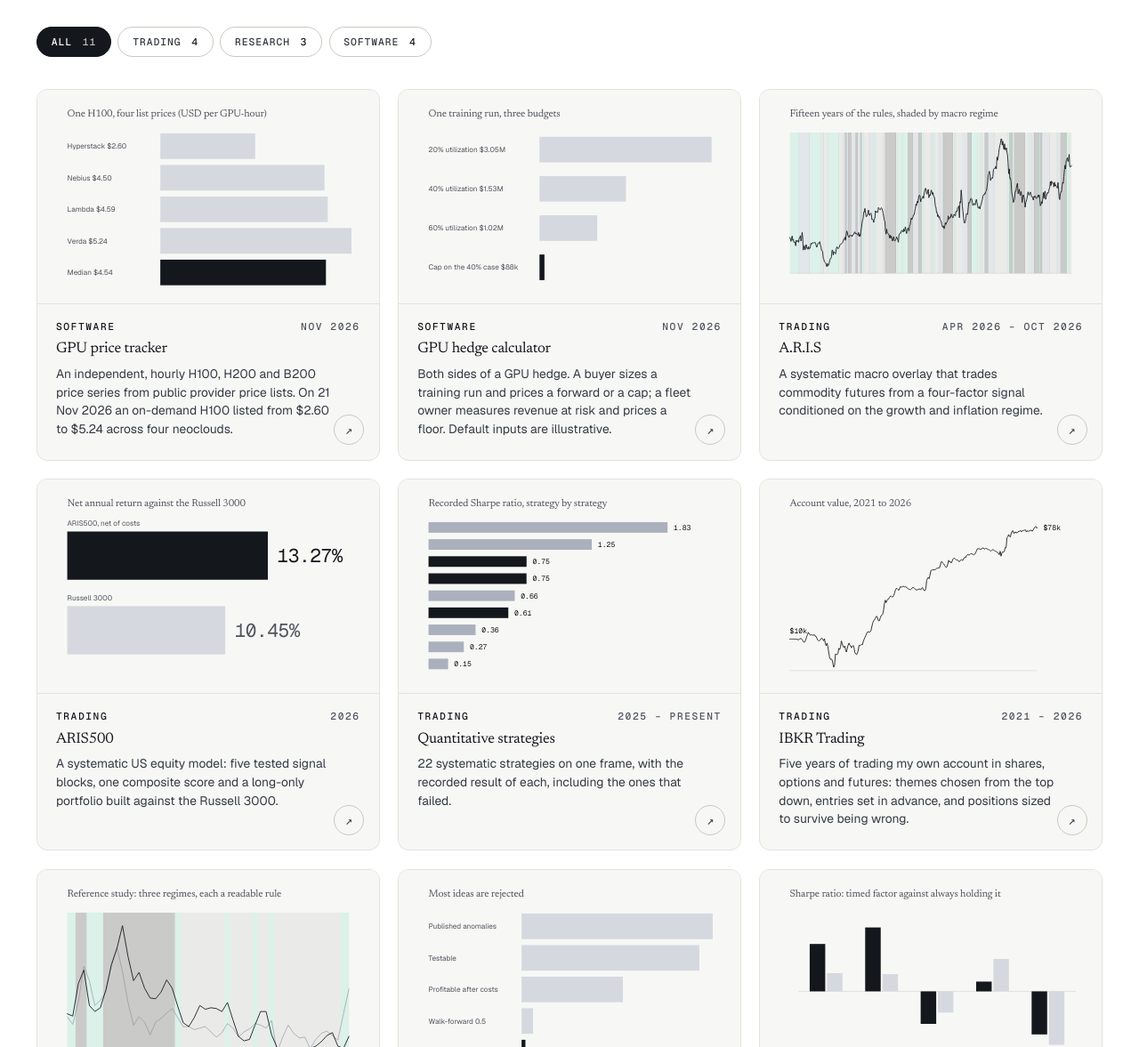
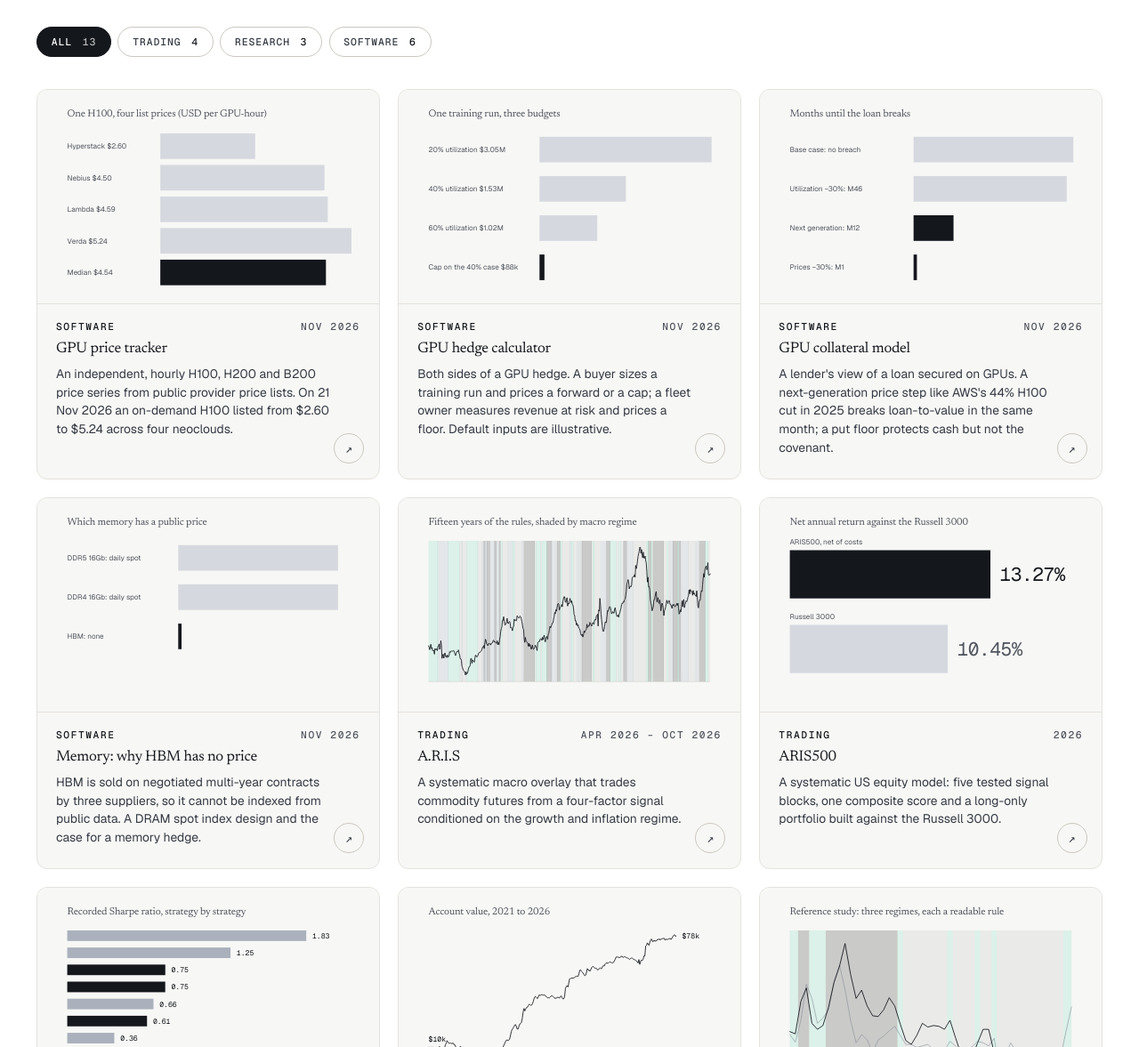
Before and after one commit to a-i-g-v-b-s-v/a-i-g-v-b-s-v.github.io, a plain HTML site: page work.html in a window 1280 px wide. Shown: the part 325-1502 px from the top of the page at 89% size. Drawn offline with nearby package versions, Linux system fonts and the light colour scheme.

Commit message:
Work: add the GPU collateral model and memory projects
Two more compute-market cards after the price tracker and hedge
calculator; the home page link now counts 13 projects.

Co-Authored-By: Claude Opus 5.5 <noreply@anthropic.com>

```diff
--- a/work.html
+++ b/work.html
@@ -30,7 +30,7 @@
   <p class="kicker rv">Index</p>
   <h1 class="rv">Work</h1>
   <p class="lede rv">Every project, with the build, the numbers and what does not work yet. Filter by kind.</p>
-  <div class="chips rv" role="group" aria-label="Filter projects"><button type="button" class="chip" aria-pressed="true" data-filter="all">All <b>11</b></button><button type="button" class="chip" aria-pressed="false" data-filter="trading">Trading <b>4</b></button><button type="button" class="chip" aria-pressed="false" data-filter="research">Research <b>3</b></button><button type="button" class="chip" aria-pressed="false" data-filter="software">Software <b>4</b></button></div>
+  <div class="chips rv" role="group" aria-label="Filter projects"><button type="button" class="chip" aria-pressed="true" data-filter="all">All <b>13</b></button><button type="button" class="chip" aria-pressed="false" data-filter="trading">Trading <b>4</b></button><button type="button" class="chip" aria-pressed="false" data-filter="research">Research <b>3</b></button><button type="button" class="chip" aria-pressed="false" data-filter="software">Software <b>6</b></button></div>
 </div></section>
 <section class="wrap"><div class="grid wide" id="index">
 <a class="card rv" href="https://a-i-g-v-b-s-v.github.io/compute-markets-lab/#/gpu-prices" data-kind="software">
@@ -48,6 +48,24 @@
     <div class="card-meta"><span class="kind">Software</span><span>Nov 2026</span></div>
     <h3>GPU hedge calculator</h3>
     <p>Both sides of a GPU hedge. A buyer sizes a training run and prices a forward or a cap; a fleet owner measures revenue at risk and prices a floor. Default inputs are illustrative.</p>
+  </div>
+  <span class="go" aria-hidden="true">↗</span>
+</a>
+<a class="card rv" href="https://a-i-g-v-b-s-v.github.io/compute-markets-lab/#/collateral" data-kind="software">
+  <div class="media"><svg class="fg cover" viewBox="0 0 800 500" xmlns="http://www.w3.org/2000/svg" role="img" aria-label="Months until a GPU-backed loan first breaches a covenant, by scenario" preserveAspectRatio="xMidYMid meet"><text class="mid" x="70.0" y="62.0">Months until the loan breaks</text><text class="cl" x="70.0" y="146.0">Base case: no breach</text><rect class="bg" x="360.0" y="110.0" width="374.4" height="60.0"/><text class="cl" x="70.0" y="238.0">Utilization −30%: M46</text><rect class="bg" x="360.0" y="202.0" width="358.8" height="60.0"/><text class="cl" x="70.0" y="330.0">Next generation: M12</text><rect class="ba" x="360.0" y="294.0" width="93.6" height="60.0"/><text class="cl" x="70.0" y="422.0">Prices −30%: M1</text><rect class="ba" x="360.0" y="386.0" width="7.8" height="60.0"/></svg></div>
+  <div class="card-body">
+    <div class="card-meta"><span class="kind">Software</span><span>Nov 2026</span></div>
+    <h3>GPU collateral model</h3>
+    <p>A lender's view of a loan secured on GPUs. A next-generation price step like AWS's 44% H100 cut in 2025 breaks loan-to-value in the same month; a put floor protects cash but not the covenant.</p>
+  </div>
+  <span class="go" aria-hidden="true">↗</span>
+</a>
+<a class="card rv" href="https://a-i-g-v-b-s-v.github.io/compute-markets-lab/#/memory" data-kind="software">
+  <div class="media"><svg class="fg cover" viewBox="0 0 800 500" xmlns="http://www.w3.org/2000/svg" role="img" aria-label="Which memory has a public daily price" preserveAspectRatio="xMidYMid meet"><text class="mid" x="70.0" y="62.0">Which memory has a public price</text><text class="cl" x="70.0" y="146.0">DDR5 16Gb: daily spot</text><rect class="bg" x="330.0" y="110.0" width="374.4" height="60.0"/><text class="cl" x="70.0" y="238.0">DDR4 16Gb: daily spot</text><rect class="bg" x="330.0" y="202.0" width="374.4" height="60.0"/><text class="cl" x="70.0" y="330.0">HBM: none</text><rect class="ba" x="330.0" y="294.0" width="7.8" height="60.0"/></svg></div>
+  <div class="card-body">
+    <div class="card-meta"><span class="kind">Software</span><span>Nov 2026</span></div>
+    <h3>Memory: why HBM has no price</h3>
+    <p>HBM is sold on negotiated multi-year contracts by three suppliers, so it cannot be indexed from public data. A DRAM spot index design and the case for a memory hedge.</p>
   </div>
   <span class="go" aria-hidden="true">↗</span>
 </a>
```
Also changed, not shown: index.html (+1 -1 lines).
